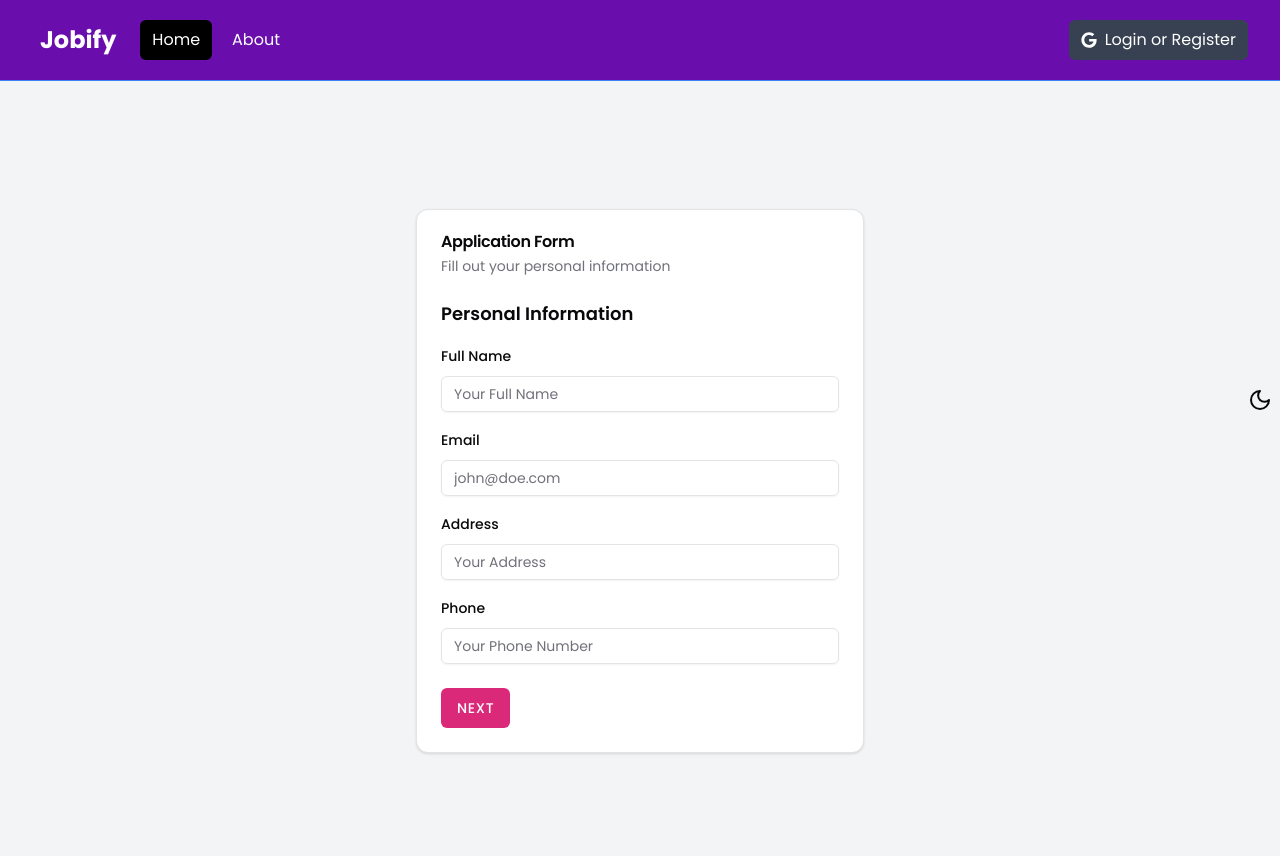
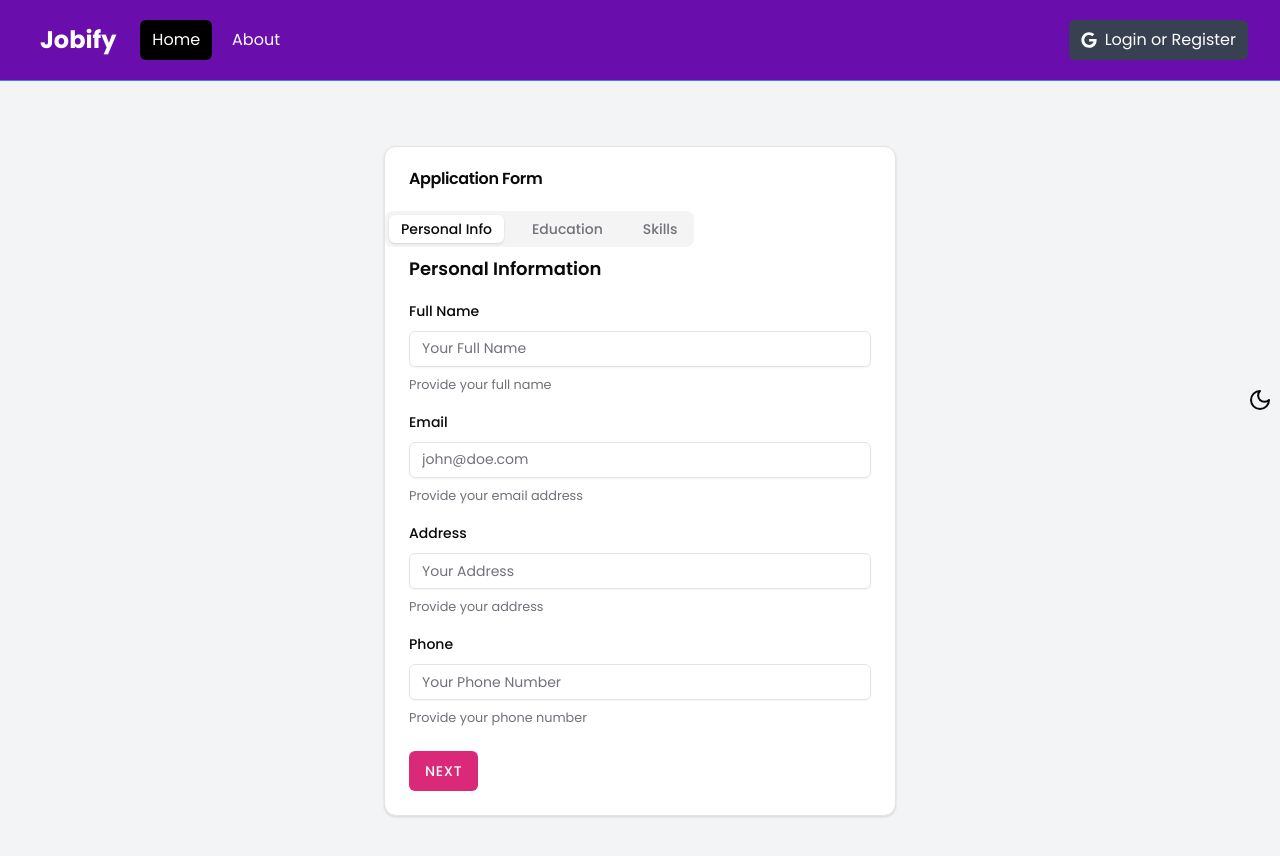
Before and after one commit to manutdmohit/jobify, a Next.js app: page / in a window 1280 px wide. Shown: the top 856 px of the page. Built offline with nearby package versions, Linux system fonts and the light colour scheme.

Commit message:
Check form state and button disabled

```diff
--- a/components/AForm.tsx
+++ b/components/AForm.tsx
@@ -14,12 +14,10 @@ import { Button } from '@/components/ui/button';
 import {
   Card,
   CardContent,
-  CardDescription,
   CardFooter,
   CardHeader,
   CardTitle,
 } from '@/components/ui/card';
-import { Checkbox } from '@/components/ui/checkbox';
 import {
   Form,
   FormControl,
@@ -30,89 +28,169 @@ import {
   FormMessage,
 } from '@/components/ui/form';
 import { Input } from '@/components/ui/input';
-import {
-  Select,
-  SelectContent,
-  SelectItem,
-  SelectTrigger,
-  SelectValue,
-} from '@/components/ui/select';
-import { Textarea } from '@/components/ui/textarea';
+import { Checkbox } from '@/components/ui/checkbox';
+import { Tabs, TabsList, TabsTrigger, TabsContent } from '@/components/ui/tabs';
 import { useToast } from '@/hooks/use-toast';
 import { useRouter } from 'next/navigation';
 
-type Step = 0 | 1 | 2; // Define the possible steps
-
-function MultiStepForm() {
+function MultiStepFormWithTabs() {
   const router = useRouter();
   const { toast } = useToast();
 
-  const [step, setStep] = useState<Step>(0);
+  const [currentStep, setCurrentStep] = useState(0);
   const [formData, setFormData] = useState<Partial<CombinedFormData>>({});
 
   const formSchemas = [personalInfoSchema, educationSchema, skillsSchema];
-  const currentSchema = formSchemas[step];
+  const formMethods = useForm<CombinedFormData>({
+    resolver: zodResolver(formSchemas[currentStep]),
+    defaultValues: formData,
+  });
+  0;
 
-  const formMethods = useForm<CombinedFormData>({
-    resolver: zodResolver(currentSchema),
-    defaultValues: formData, // Persist data across steps
-  });
+  const { isValid, errors } = formMethods.formState; // formState is a zod hook
 
-  const {
-    register,
-    handleSubmit,
-    formState: { errors },
-  } = formMethods;
+  const formValues = formMethods.getValues();
 
-  const onNext: SubmitHandler<CombinedFormData> = (data) => {
-    setFormData((prev) => ({ ...prev, ...data }));
-    setStep((prev) => (prev + 1) as Step);
-  };
+  // Access the field values directly
+  const fullName = formValues.fullName;
+  const email = formValues.email;
+  const phone = formValues.phone;
 
-  const onPrevious = () => {
-    setStep((prev) => (prev - 1) as Step);
-  };
+  const validity = !fullName || !email || !phone ? false : true;
 
-  const onSubmit: SubmitHandler<CombinedFormData> = (data) => {
+  const onSubmit: SubmitHandler<CombinedFormData> = async (data) => {
     const finalData = { ...formData, ...data };
     console.log('Final Submission Data: ', finalData);
 
-    toast({
-      title: 'Success',
-      description: 'Your form has been submitted successfully.',
-    });
+    // Trigger validation for all fields
+    const isValid = await formMethods.trigger();
 
-    // Reset the form and then navigate
-    formMethods.reset();
-    setStep(0);
+    if (isValid) {
+      toast({
+        title: 'Success',
+        description: 'Your action was successful.',
+      });
 
-    router.push('/');
+      formMethods.reset();
+      router.push('/');
+      setCurrentStep(0);
+    }
   };
+
+  const handleNext = async () => {
+    const isValid = await formMethods.trigger(); // Manually trigger validation
+
+    if (isValid && currentStep < formSchemas.length - 1) {
+      setFormData((prev) => ({ ...prev, ...formMethods.getValues() })); // Update formData with valid values
+      setCurrentStep((prev) => prev + 1); // Move to next step
+    }
+  };
+
+  const handlePrev = () => {
+    if (currentStep > 0) {
+      setFormData((prev) => ({ ...prev, ...formMethods.getValues() }));
+      setCurrentStep((prev) => prev - 1);
+    }
+  };
+
+  const isLastStep = currentStep === formSchemas.length - 1;
 
   return (
     <FormProvider {...formMethods}>
-      <form
-        onSubmit={handleSubmit(
-          step < formSchemas.length - 1 ? onNext : onSubmit
-        )}
-        className="flex flex-col gap-4 min-h-screen items-center justify-center max-w-7xl mx-auto p-6 bg-gray-100"
+      <Tabs
+        value={`step${currentStep}`}
+        onValueChange={(value) =>
+          setCurrentStep(Number(value.replace('step', '')))
+        }
+        className="flex flex-col gap-4 min-h-screen items-center justify-center max-w-full mx-auto p-6 bg-gray-100"
       >
-        <Card className="w-full max-w-md">
+        <Card className="w-full max-w-lg my-5">
           <CardHeader>
             <CardTitle>Application Form</CardTitle>
-            <CardDescription>
-              {step === 0
-                ? 'Fill out your personal information'
-                : step === 1
-                ? 'Enter your educational details'
-                : 'Add your skills'}
-            </CardDescription>
           </CardHeader>
 
+          <TabsList className="gap-4">
+            <TabsTrigger value="step0">Personal Info</TabsTrigger>
+            <TabsTrigger value="step1">Education</TabsTrigger>
+            <TabsTrigger value="step2">Skills</TabsTrigger>
+          </TabsList>
+
           <CardContent>
-            {step === 0 && (
+            <TabsContent value="step0">
               <div className="flex flex-col gap-4">
                 <h2 className="text-lg font-semibold">Personal Information</h2>
+                {/* <FormField
+                  control={formMethods.control}
+                  name="fullName"
+                  render={({ field }) => (
+                    <FormItem>
+                      <FormLabel>Full Name</FormLabel>
+                      <FormControl>
+                        <Input
+                          placeholder="Your Full Name"
+                          type="text"
+                          {...field}
+                          required
+                        />
+                      </FormControl>
+                      <FormMessage />
+                    </FormItem>
+                  )}
+                />
+                <FormField
+                  control={formMethods.control}
+                  name="email"
+                  render={({ field }) => (
+                    <FormItem>
+                      <FormLabel>Email</FormLabel>
+                      <FormControl>
+                        <Input
+                          placeholder="Your Email"
+                          type="email"
+                          {...field}
+                        />
+                      </FormControl>
+                      <FormMessage />
+                    </FormItem>
+                  )}
+                />
+                <FormField
+                  control={formMethods.control}
+                  name="phone"
+                  render={({ field }) => (
+                    <FormItem>
+                      <FormLabel>Phone Number</FormLabel>
+                      <FormControl>
+                        <Input
+                          placeholder="Your Phone Number"
+                          type="tel"
+                          {...field}
+                        />
+                      </FormControl>
+                      <FormMessage />
+                    </FormItem>
+                  )}
+                />
+
+                <FormField
+                  control={formMethods.control}
+                  name="address"
+                  render={({ field }) => (
+                    <FormItem>
+                      <FormLabel>Address</FormLabel>
+                      <FormControl>
+                        <Input
+                          placeholder="Your Address"
+                          type="text"
+                          {...field}
+                          required
+                        />
+                      </FormControl>
+                      <FormMessage />
+                    </FormItem>
+                  )}
+                /> */}
+
                 <FormField
                   control={formMethods.control}
                   name="fullName"
@@ -126,6 +204,7 @@ function MultiStepForm() {
                           {...field}
                         />
                       </FormControl>
+                      <FormDescription>Provide your full name</FormDescription>
                       <FormMessage />
                     </FormItem>
                   )}
@@ -143,6 +222,9 @@ function MultiStepForm() {
                           {...field}
                         />
                       </FormControl>
+                      <FormDescription>
+                        Provide your email address
+                      </FormDescription>
                       <FormMessage />
                     </FormItem>
                   )}
@@ -160,6 +242,7 @@ function MultiStepForm() {
                           {...field}
                         />
                       </FormControl>
+                      <FormDescription>Provide your address</FormDescription>
                       <FormMessage />
                     </FormItem>
                   )}
@@ -177,14 +260,17 @@ function MultiStepForm() {
                           {...field}
                         />
                       </FormControl>
+                      <FormDescription>
+                        Provide your phone number
+                      </FormDescription>
                       <FormMessage />
                     </FormItem>
                   )}
                 />
               </div>
-            )}
+            </TabsContent>
 
-            {step === 1 && (
+            <TabsContent value="step1">
               <div className="flex flex-col gap-4">
                 <h2 className="text-lg font-semibold">Education</h2>
                 <FormField
@@ -226,7 +312,7 @@ function MultiStepForm() {
                   name="yearOfGraduation"
                   render={({ field }) => (
                     <FormItem>
-                      <FormLabel>Year of Graduation</FormLabel>
+                      <FormLabel>Graduation Year</FormLabel>
                       <FormControl>
                         <Input
                           placeholder="Year of Graduation"
@@ -239,9 +325,9 @@ function MultiStepForm() {
                   )}
                 />
               </div>
-            )}
+            </TabsContent>
 
-            {step === 2 && (
+            <TabsContent value="step2">
               <div className="flex flex-col gap-4">
                 <h2 className="text-lg font-semibold">Skills</h2>
                 <FormField
@@ -252,7 +338,7 @@ function MultiStepForm() {
                       <FormControl>
                         <Checkbox
                           checked={field.value}
-                          // onCheckedChange={handleCheckboxChange(field.onChange)} // Correctly handle checkbox state change
+                          onCheckedChange={field.onChange}
                         />
                       </FormControl>
                       <FormLabel>Classroom Management</FormLabel>
@@ -267,51 +353,49 @@ function MultiStepForm() {
                       <FormControl>
                         <Checkbox
                           checked={field.value}
-                          // onCheckedChange={handleCheckboxChange(field.onChange)}
+                          onCheckedChange={field.onChange}
                         />
                       </FormControl>
-                      <FormLabel>Lesson Planning</FormLabel>
+                      <FormLabel>Communication</FormLabel>
                     </FormItem>
                   )}
                 />
-
                 <FormField
                   control={formMethods.control}
-                  name="assessmentTechniques"
+                  name="curriculumDevelopment"
                   render={({ field }) => (
                     <FormItem className="flex items-center space-x-2">
                       <FormControl>
                         <Checkbox
                           checked={field.value}
-                          // onCheckedChange={handleCheckboxChange(field.onChange)}
+                          onCheckedChange={field.onChange}
                         />
                       </FormControl>
-                      <FormLabel>Assessment Techniques</FormLabel>
+                      <FormLabel>Curriculum Development</FormLabel>
                     </FormItem>
                   )}
                 />
               </div>
-            )}
+            </TabsContent>
           </CardContent>
 
           <CardFooter className="flex justify-between">
-            {step > 0 && (
-              <Button type="button" onClick={onPrevious}>
-                Previous
+            {currentStep > 0 && <Button onClick={handlePrev}>Previous</Button>}
+            {!isLastStep ? (
+              <Button onClick={handleNext}>Next</Button>
+            ) : (
+              <Button
+                onClick={formMethods.handleSubmit(onSubmit)}
+                disabled={!validity}
+              >
+                Save and Submit
               </Button>
-            )}
-            {step < formSchemas.length - 1 ? (
-              <Button type="button" onClick={handleSubmit(onNext)}>
-                Next
-              </Button>
-            ) : (
-              <Button type="submit">Submit</Button>
             )}
           </CardFooter>
         </Card>
-      </form>
+      </Tabs>
     </FormProvider>
   );
 }
 
-export default MultiStepForm;
+export default MultiStepFormWithTabs;
```
Also changed, not shown: schemas/schemas.ts (+7 -1 lines).
